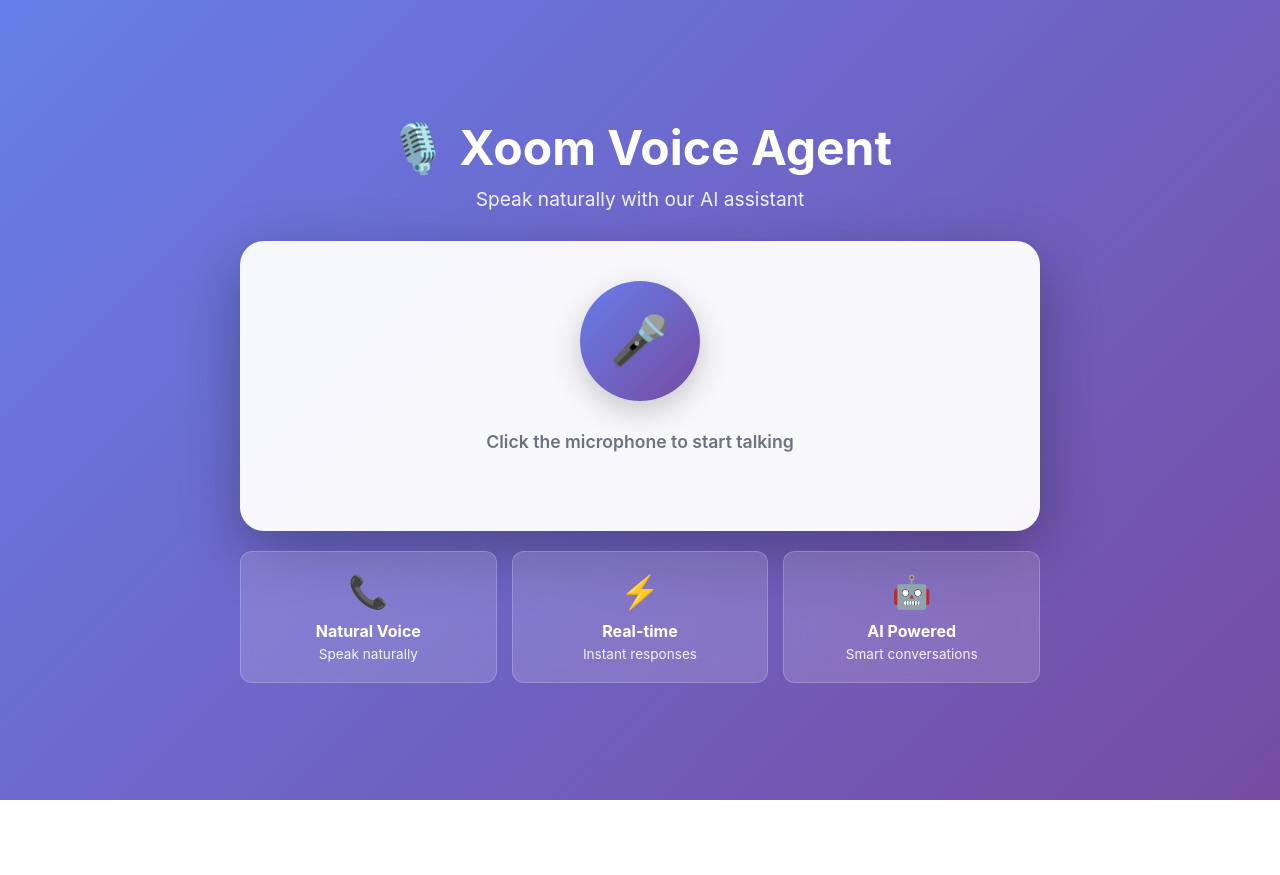
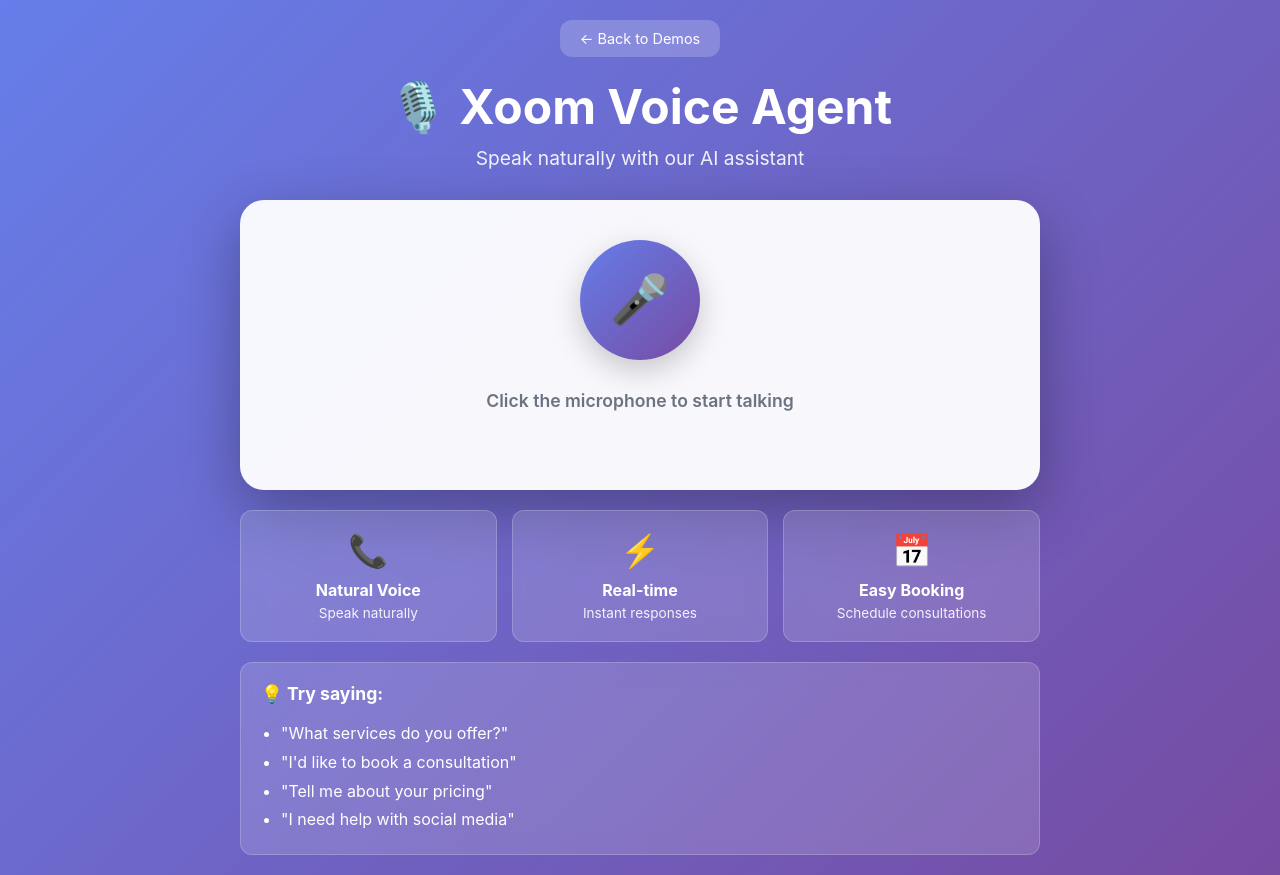
Before and after one commit to mariusnicorescu85/xoom-media-chatbot-demo, a plain HTML site: page voice-agent.html in a window 1280 px wide. Before the commit the page ends 800 px from the top, so only its background shows below. Drawn offline with Linux system fonts and the light colour scheme.

Commit message:
2nd today

```diff
--- a/voice-agent.html
+++ b/voice-agent.html
@@ -240,6 +240,27 @@
   <body>
     <div class="container">
       <div class="header">
+        <a
+          href="index.html"
+          style="
+            display: inline-flex;
+            align-items: center;
+            gap: 8px;
+            color: white;
+            text-decoration: none;
+            background: rgba(255, 255, 255, 0.2);
+            padding: 10px 20px;
+            border-radius: 12px;
+            font-size: 0.9rem;
+            margin-bottom: 20px;
+            transition: background 0.3s;
+            backdrop-filter: blur(10px);
+          "
+          onmouseover="this.style.background='rgba(255,255,255,0.3)'"
+          onmouseout="this.style.background='rgba(255,255,255,0.2)'"
+        >
+          ← Back to Demos
+        </a>
         <h1>🎙️ Xoom Voice Agent</h1>
         <p>Speak naturally with our AI assistant</p>
       </div>
@@ -281,10 +302,30 @@
           <p>Instant responses</p>
         </div>
         <div class="feature-card">
-          <div class="feature-icon">🤖</div>
-          <h4>AI Powered</h4>
-          <p>Smart conversations</p>
+          <div class="feature-icon">📅</div>
+          <h4>Easy Booking</h4>
+          <p>Schedule consultations</p>
         </div>
+      </div>
+
+      <div
+        style="
+          background: rgba(255, 255, 255, 0.15);
+          backdrop-filter: blur(10px);
+          padding: 20px;
+          border-radius: 12px;
+          margin-top: 20px;
+          color: white;
+          border: 1px solid rgba(255, 255, 255, 0.2);
+        "
+      >
+        <h3 style="margin: 0 0 15px 0; font-size: 1.1rem">💡 Try saying:</h3>
+        <ul style="margin: 0; padding-left: 20px; line-height: 1.8">
+          <li>"What services do you offer?"</li>
+          <li>"I'd like to book a consultation"</li>
+          <li>"Tell me about your pricing"</li>
+          <li>"I need help with social media"</li>
+        </ul>
       </div>
     </div>
 
```
Also changed, not shown: chatbot.html (+23 -3 lines).
